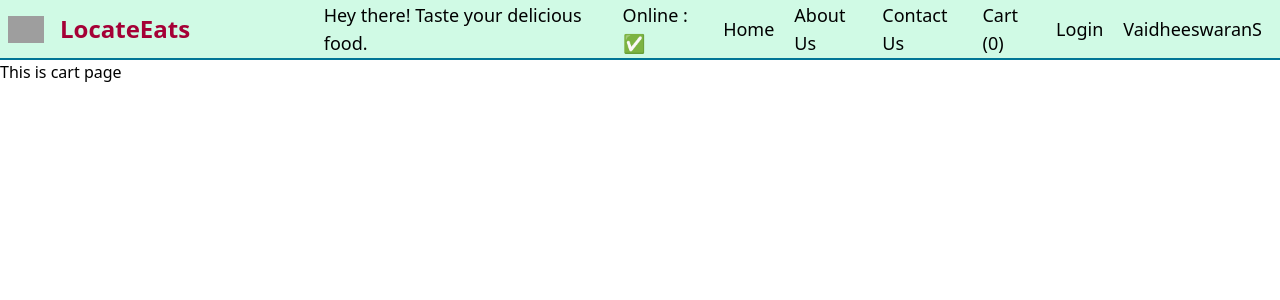
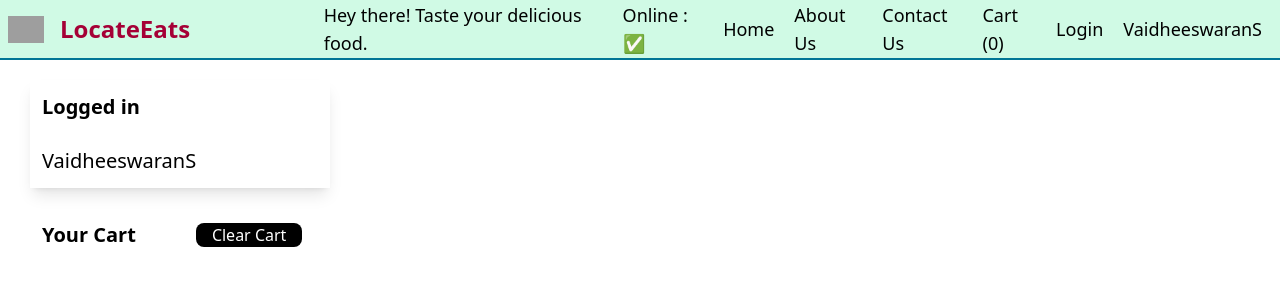
Before and after one commit to VaidheeswaranS/learn-react, a React (Vite) app: page /cart in a window 1280 px wide. Shown: the top 300 px of the page. Built offline with nearby package versions, Linux system fonts and the light colour scheme; grey boxes are pictures that could not be loaded.

Commit message:
feat: developed the cart page and made the cart use redux store

```diff
--- a/src/components/Cart.js
+++ b/src/components/Cart.js
@@ -1,5 +1,77 @@
+import { useDispatch, useSelector } from "react-redux";
+import { RESTAURANT_MENU_IMAGE } from "../utils/constants";
+import UserContext from "../utils/UserContext";
+import { useContext } from "react";
+import { clearCart, removeItem } from "../utils/cartSlice";
+
 const Cart = () => {
-  return <div>This is cart page</div>;
+  const { loggedInUser } = useContext(UserContext);
+
+  const cartItems = useSelector((store) => store.cart.items);
+  console.log(cartItems);
+
+  const dispatcher = useDispatch();
+
+  const deleteItemsFromCart = (index) => {
+    dispatcher(removeItem(index));
+  };
+
+  const emptyItemsFromCart = () => {
+    dispatcher(clearCart());
+  };
+
+  return (
+    <div>
+      <div className="user-info flex flex-col ml-[30px] my-5 shadow-lg w-[300px]">
+        <p className="text-[20px] font-bold px-3 py-3">Logged in</p>
+        <p className="text-[20px] px-3 py-3">{loggedInUser}</p>
+      </div>
+
+      <div className="flex flex-row items-center">
+        <div className="heading text-[20px] font-bold px-3 py-3 ml-[30px]">
+          Your Cart
+        </div>
+        <button
+          className="ml-12 px-4 bg-black text-white rounded-lg cursor-pointer"
+          onClick={() => emptyItemsFromCart()}
+        >
+          Clear Cart
+        </button>
+      </div>
+      {cartItems.map((item, index) => (
+        <div
+          className="main-cart-items flex flex-col ml-[30px] my-2 shadow-lg w-[800px]"
+          key={item?.card?.info?.id + Math.random()}
+        >
+          <div className="actual-cart-items flex flex-row justify-between items-center">
+            <div className="img-name-price-container flex flex-row items-center">
+              <img
+                className="px-7 py-5 w-30"
+                src={RESTAURANT_MENU_IMAGE + item?.card?.info?.imageId}
+              ></img>
+              <div className="item-name-and-price">
+                <div className="text-lg font-semibold">
+                  {item?.card?.info?.name}
+                </div>
+                <div className="text-sm text-gray-500 mb-0">
+                  Price: ₹
+                  {item?.card?.info?.finalPrice / 100 ||
+                    item?.card?.info?.price / 100 ||
+                    item?.card?.info?.defaultPrice / 100}
+                </div>
+              </div>
+            </div>
+            <button
+              className="mr-4 px-4 bg-red-400 text-white rounded-lg cursor-pointer"
+              onClick={() => deleteItemsFromCart(index)}
+            >
+              Delete
+            </button>
+          </div>
+        </div>
+      ))}
+    </div>
+  );
 };
 
 export default Cart;
--- a/src/components/RestaurantMenuCategories.js
+++ b/src/components/RestaurantMenuCategories.js
@@ -74,7 +74,9 @@ const RestaurantMenuCategories = (props) => {
                 <div className="absolute inset-0 flex items-center justify-center">
                   <button
                     className="px-5 py-1 border bg-white rounded-lg shadow-lg transform translate-y-2/2 cursor-pointer"
-                    onClick={() => addItemsToCart(item)}
+                    onClick={() => {
+                      addItemsToCart(item);
+                    }}
                   >
                     ADD
                   </button>
--- a/src/utils/cartSlice.js
+++ b/src/utils/cartSlice.js
@@ -10,7 +10,7 @@ const cartSlice = createSlice({
       state.items.push(action.payload);
     },
     removeItem: (state, action) => {
-      state.items.pop(action.payload);
+      state.items.splice(action.payload, 1);
     },
     clearCart: (state) => {
       state.items.length = 0; // []
```
